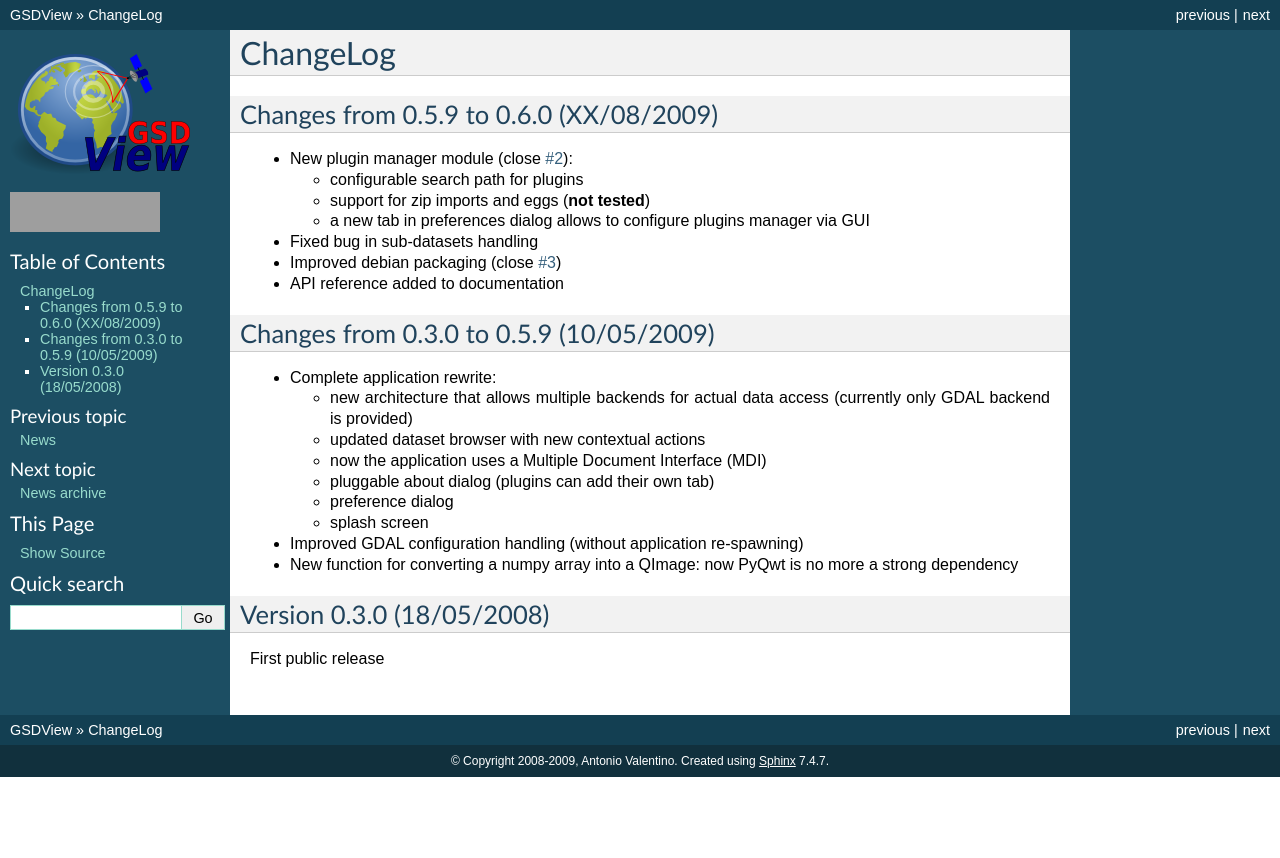
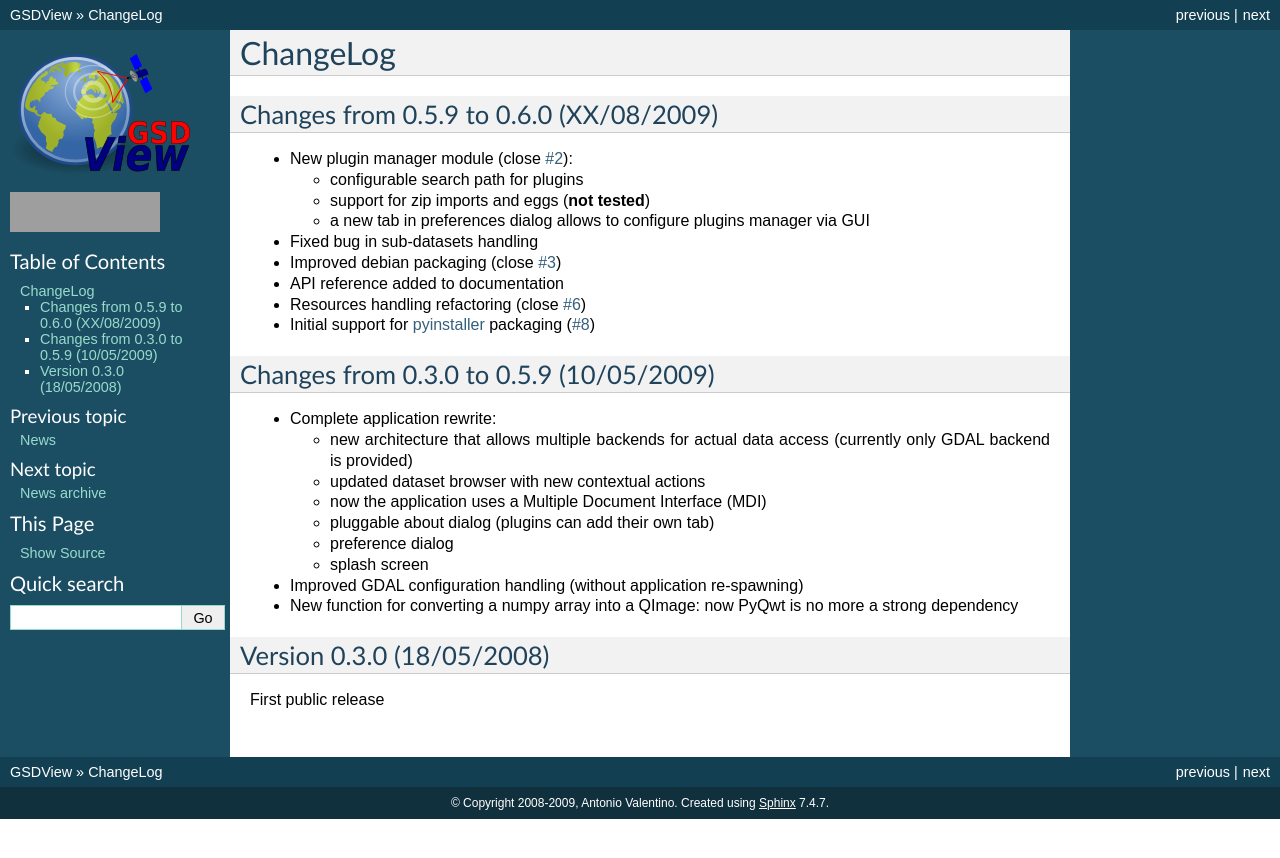
Before and after one commit to avalentino/gsdview, a Sphinx documentation site: the page built from doc/source/CHANGES.txt, in a window 1280 px wide. Shown: the top 858 px of the page. Built offline with Sphinx 7.4.7, drawn with Linux system fonts in a browser that asks for light colours; the version number could not be read and is left out; grey boxes are pictures that could not be loaded.

Commit message:
CHANGES:txt file updated.
git-svn-id: https://svn.code.sf.net/p/gsdview/code/trunk@492 31ebf9c9-8c17-4d41-85ab-37ddf3aa85fe

```diff
--- a/doc/source/CHANGES.txt
+++ b/doc/source/CHANGES.txt
@@ -24,9 +24,14 @@ Changes from 0.5.9 to 0.6.0 (XX/08/2009)
 * Fixed bug in sub-datasets handling
 * Improved debian packaging (close `#3`_)
 * API reference added to documentation
+* Resources handling refactoring (close `#6`_)
+* Initial support for `pyinstaller <http://www.pyinstaller.org>`_
+  packaging (`#8`_)
 
 .. _`#2`: https://sourceforge.net/apps/trac/gsdview/ticket/2
 .. _`#3`: https://sourceforge.net/apps/trac/gsdview/ticket/3
+.. _`#6`: https://sourceforge.net/apps/trac/gsdview/ticket/6
+.. _`#8`: https://sourceforge.net/apps/trac/gsdview/ticket/8
 
 
 Changes from 0.3.0 to 0.5.9 (10/05/2009)
```
